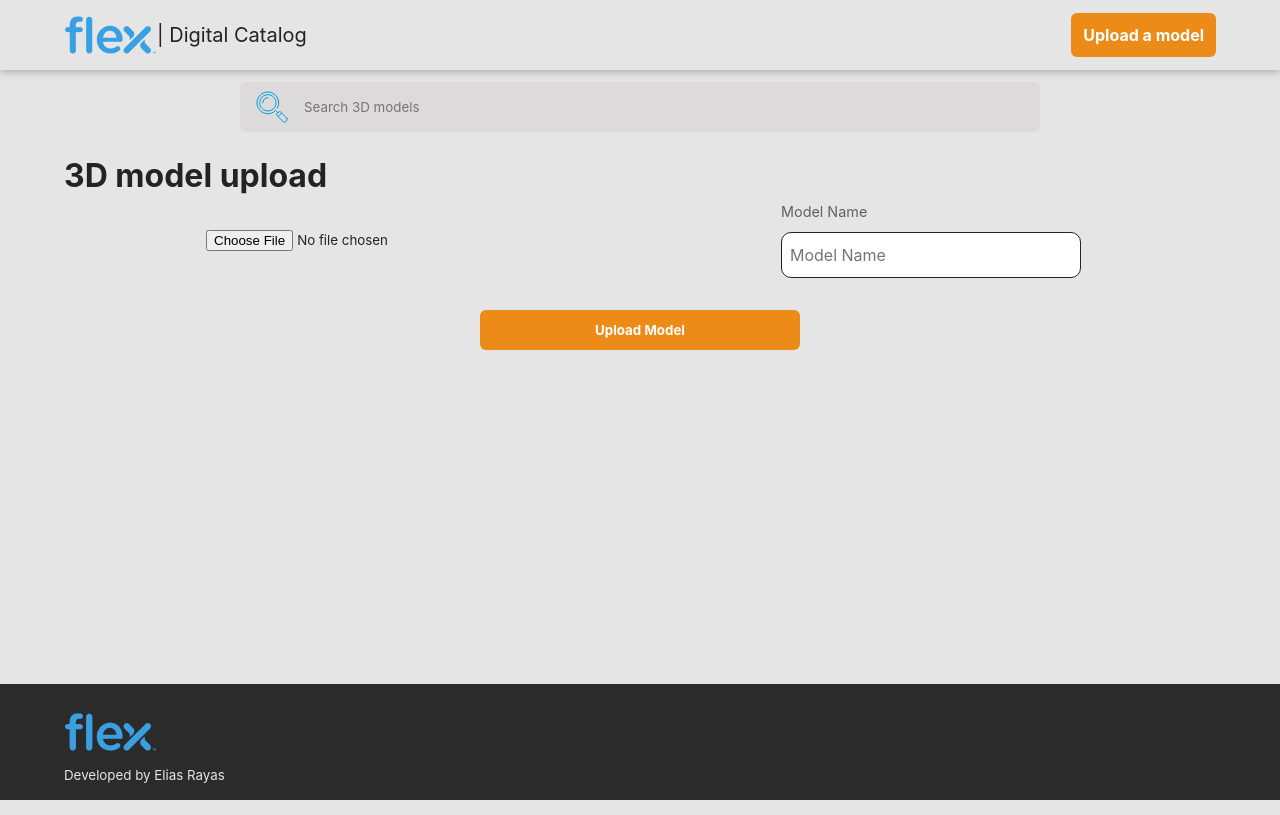
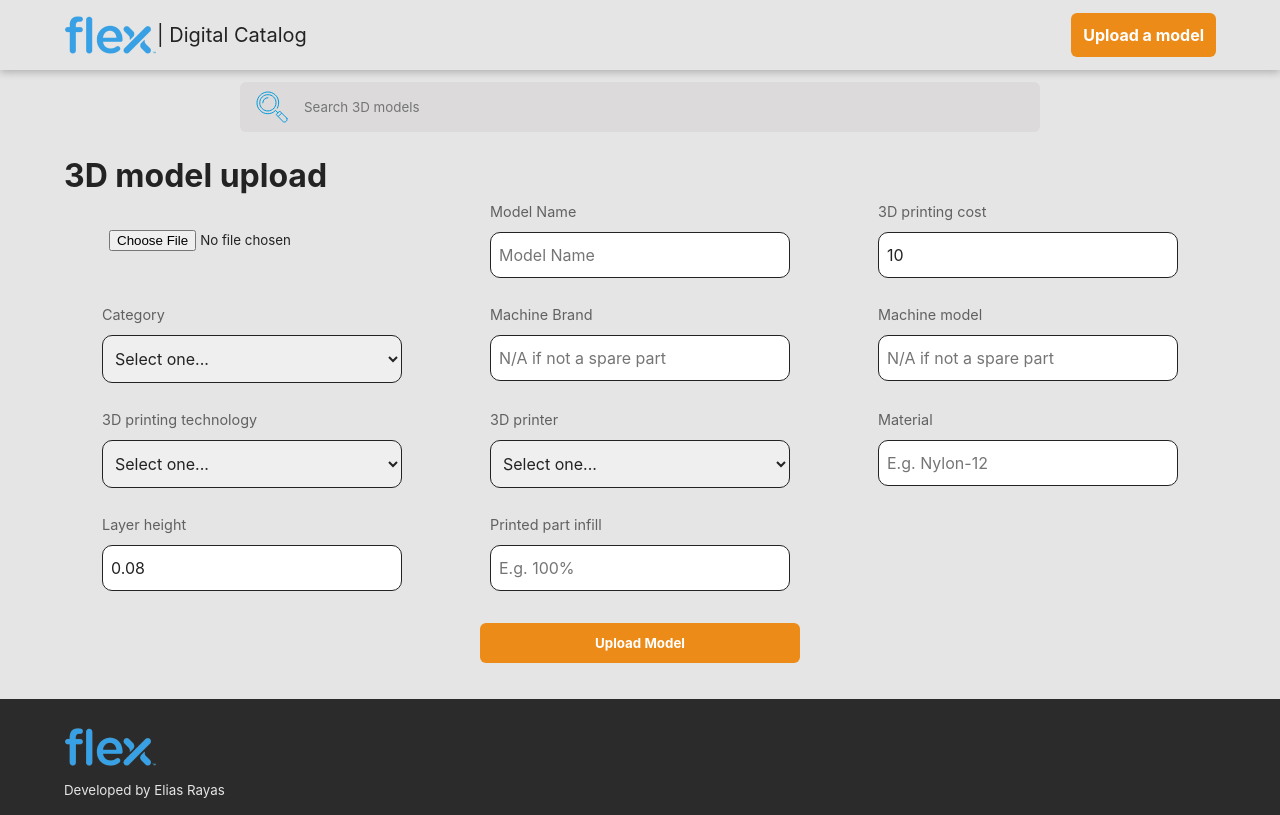
Before and after one commit to pihiwatari/digital-catalog-react, a React (Create React App) app: page /upload in a window 1280 px wide. Built offline with nearby package versions, Linux system fonts and the light colour scheme.

Commit message:
Working on form validation and data uploading, next is conditional dropdown

```diff
--- a/db.json
+++ b/db.json
@@ -5,74 +5,48 @@
       "name": "Test model 1",
       "price": 15.25,
       "uploadedOn": "2018-03-19T22:25:36Z",
-      "modelSpecs": [
-        {
-          "title": "Category",
-          "value": "Spare parts"
-        },
-        {
-          "title": "Brand and machine model",
-          "value": "Flex - Raspberry Pie"
-        },
-        {
-          "title": "Material",
-          "value": "HP 3D PA12"
-        },
-        {
-          "title": "3D printer",
-          "value": "HP 3D 4200"
-        },
-        {
-          "title": "3D printing technology",
-          "value": "Multi Jet Fusion"
-        },
-        {
-          "title": "Layer height",
-          "value": 0.08
-        },
-        {
-          "title": "Model infill",
-          "value": 100
-        }
-      ],
-      "modelURL": "model1.stl"
+      "category": "Spare parts",
+      "brand": "Flex",
+      "machineModel": "Raspberry pie",
+      "material": "HP 3D PA12",
+      "printer": "HP 3D 4200",
+      "technology": "Multi Jet Fusion",
+      "layerHeight": 0.08,
+      "modelInfill": 100,
+      "modelURL": "model.stl"
     },
     {
       "id": 2,
       "name": "Test model 2",
-      "price": 44.55,
-      "uploadedOn": "2020-02-15T01:55:46Z",
-      "modelSpecs": [
-        {
-          "title": "Category",
-          "value": "End-use parts"
-        },
-        {
-          "title": "Brand and machine model",
-          "value": "Nano machines"
-        },
-        {
-          "title": "Material",
-          "value": "PLA"
-        },
-        {
-          "title": "3D printer",
-          "value": "Fortus 400mc"
-        },
-        {
-          "title": "3D printing technology",
-          "value": "FDM - Fused Deposition Modeling"
-        },
-        {
-          "title": "Layer height",
-          "value": 0.2
-        },
-        {
-          "title": "Model infill",
-          "value": 25
-        }
-      ],
+      "price": 15.25,
+      "uploadedOn": "2018-03-19T22:25:36Z",
+      "category": "Spare parts",
+      "brand": "Flex",
+      "machineModel": "Raspberry pie",
+      "material": "HP 3D PA12",
+      "printer": "HP 3D 4200",
+      "technology": "Multi Jet Fusion",
+      "layerHeight": 0.08,
+      "modelInfill": 100,
       "modelURL": "model2.stl"
+    },
+    {
+      "name": "potato.stl",
+      "price": "15.27",
+      "category": "Jigs & fixtures",
+      "brand": "N/A",
+      "machineModel": "N/A",
+      "technology": "",
+      "printer": "",
+      "material": "Nylon12",
+      "layerHeight": "0.08",
+      "modelInfill": "100",
+      "printingTechnology": "Multi Jet Fusion",
+      "printerModel": "HP 3D 4200",
+      "infill": "100",
+      "uploadedOn": "2022-08-18T01:54:22.578Z",
+      "modelURL": "1660787662565-951282693.stl",
+      "id": 3
     }
   ]
 }
--- a/src/components/render3dModel/Render3dModel.js
+++ b/src/components/render3dModel/Render3dModel.js
@@ -1,17 +1,37 @@
-import React, { Suspense } from "react";
-import { Canvas } from "@react-three/fiber";
-import { Environment, OrbitControls } from "@react-three/drei";
+import React, { useRef } from "react";
+import { Canvas, useLoader } from "@react-three/fiber";
+import { Environment, OrbitControls, Bounds } from "@react-three/drei";
+import { STLLoader } from "three/examples/jsm/loaders/STLLoader";
 
-export default function Render3dModel({ modelData }) {
+function Model(props) {
+  // Access to 3D mesh to future manipulations
+  const ref = useRef();
+
+  const geo = useLoader(STLLoader, props.url);
+
   return (
-    <div>
-      <Canvas>
-        <Suspense fallback={null}>
-          <primitive object={modelData} scale={0.4} />
-          <OrbitControls />
-          <Environment preset="sunset" background />
-        </Suspense>
-      </Canvas>
-    </div>
+    <Bounds fit>
+      <mesh
+        {...props}
+        ref={ref}
+        scale={1.0}
+        position={[0, 0, 0]}
+        geometry={geo}
+      >
+        <meshStandardMaterial color="hotpink" />
+      </mesh>
+    </Bounds>
   );
 }
+
+export default function Render3dModel({ url }) {
+  return (
+    <>
+      <Canvas camera={{ fov: 75, near: 0.1, far: 1000, position: [0, 10, 20] }}>
+        <Model url={url} />
+        <OrbitControls />
+        <Environment preset="sunset" background />
+      </Canvas>
+    </>
+  );
+}
--- a/src/layouts/modelDetailDisplay/ModelDetailDisplay.js
+++ b/src/layouts/modelDetailDisplay/ModelDetailDisplay.js
@@ -1,29 +1,24 @@
-import React, { useEffect, useState } from "react";
+import React from "react";
 import useWindowWidth from "../../hooks/useWindowWidth";
 import Render3dModel from "../../components/render3dModel/Render3dModel";
-import ModelSpec from "../../components/modelSpec/ModelSpec";
-import { useLoader } from "@react-three/fiber";
-import { STLLoader } from "three/examples/jsm/loaders/STLLoader";
+// import ModelSpec from "../../components/modelSpec/ModelSpec";
 import "./ModelDetailDisplay.css";
 
 export default function ModelDetailDisplay({ model }) {
+  const { name, modelURL, uploadedOn } = model;
+
   // width management to show and hide elements
   const showText = useWindowWidth();
-
-  // get model URL
-  const url = "http://localhost:3003/files/" + model.modelURL;
-  // convert URL to geoemtry using loaders.
-  const geometry = useLoader(STLLoader, url);
 
   return (
     <article className="model__display">
       <div className="display__render">
-        <Render3dModel modelData={geometry} />
+        <Render3dModel url={"http://localhost:3003/files/" + modelURL} />
       </div>
       <div className="model__data-container">
         <div className="data__title-container">
-          <h2>{model.name || "No name"}</h2>
-          {showText && <span>| {Date(model.uploadedOn)} </span>}
+          <h2>{name || "No name"}</h2>
+          {showText && <span>| {Date(uploadedOn)} </span>}
         </div>
         <ul className="data__specs-list">
           {/* {modelSpecs.map((item, key) => {
--- a/src/pages/uploadForm/UploadForm.js
+++ b/src/pages/uploadForm/UploadForm.js
@@ -1,46 +1,22 @@
 import React from "react";
 import { Formik, Form } from "formik";
-// import * as Yup from "yup";
-// import SelectInput from "../../components/inputs/SelectInput";
+import SelectInput from "../../components/inputs/SelectInput";
 import TextInput from "../../components/inputs/TextInput";
+import { schemaOptions, formSchema } from "../../utils/formSchema";
 import "./UploadForm.css";
-
-// const formSchema = Yup.object().shape({
-//   modelName: Yup.string()
-//     .max(50, "Model name length muest be 50 characters or less")
-//     .required("Required"),
-//   category: Yup.string()
-//     .oneOf(["Spare parts", "End-use parts", "Jigs & fixtures"])
-//     .required(),
-//   brand: Yup.string().required("Required"),
-//   machineModel: Yup.string().required("Required"),
-//   printingTechnology: Yup.string().oneOf([
-//     "Multi Jet Fusion",
-//     "FDM",
-//     "PolyJet",
-//   ]),
-//   printerModel: Yup.string().oneOf([
-//     "HP 3D 4200",
-//     "Ultimaker S5",
-//     "Objet J750",
-//   ]),
-//   material: Yup.string().required(),
-//   layerHeight: Yup.number(),
-//   infill: Yup.number(),
-//   file: Yup.mixed().required(),
-// });
 
 export default function uploadForm() {
   let initialValues = {
-    modelName: "",
-    // category: "",
-    // brand: "",
-    // machineModel: "",
-    // printingTechnology: "",
-    // printerModel: "",
-    // material: "",
-    // layerHeight: 0.08,
-    // infill: 0,
+    name: "",
+    price: 10.0,
+    category: "",
+    brand: "",
+    machineModel: "",
+    technology: "",
+    printer: "",
+    material: "",
+    layerHeight: 0.08,
+    modelInfill: 100,
     file: null,
   };
 
@@ -49,7 +25,7 @@ export default function uploadForm() {
       <h1 className="form-title">3D model upload</h1>
       <Formik
         initialValues={initialValues}
-        // validationSchema={formSchema}
+        validationSchema={formSchema}
         onSubmit={(values, actions) => {
           console.log("submitting...");
 
@@ -89,7 +65,7 @@ export default function uploadForm() {
             let file = e.target.files[0];
             if (file) {
               setFieldValue("file", file);
-              setFieldValue("modelName", file.name);
+              setFieldValue("name", file.name);
             }
           };
 
@@ -107,15 +83,21 @@ export default function uploadForm() {
                 />
                 <TextInput
                   label="Model Name"
-                  name="modelName"
+                  name="name"
                   placeholder="Model Name"
                   type="text"
                 />
-                {/* <SelectInput label="Category" name="category">
+                <TextInput
+                  label="3D printing cost"
+                  name="price"
+                  placeholder="$9.99"
+                  type="number"
+                />
+                <SelectInput label="Category" name="category">
                   <option>Select one...</option>
-                  <option>Spare parts</option>
-                  <option>End-use parts</option>
-                  <option>Jigs & fixtures</option>
+                  {schemaOptions.categories.map((category) => {
+                    return <option>{category}</option>;
+                  })}
                 </SelectInput>
                 <TextInput
                   label="Machine Brand"
@@ -134,15 +116,15 @@ export default function uploadForm() {
                   name="printingTechnology"
                 >
                   <option>Select one...</option>
-                  <option>Multi Jet Fusion</option>
-                  <option>FDM</option>
-                  <option>Poly Jet</option>
+                  {schemaOptions.technologies.map((technology) => {
+                    return <option>{technology}</option>;
+                  })}
                 </SelectInput>
                 <SelectInput label="3D printer" name="printerModel">
                   <option>Select one...</option>
-                  <option>HP 3D 4200</option>
-                  <option>Ultimaker S5</option>
-                  <option>Objet J750</option>
+                  {schemaOptions.printers.map((printer) => {
+                    return <option>{printer}</option>;
+                  })}
                 </SelectInput>
                 <TextInput
                   label="Material"
@@ -162,7 +144,7 @@ export default function uploadForm() {
                   placeholder="E.g. 100%"
                   type="number"
                   step=".01"
-                /> */}
+                />
               </div>
               <button className="form-submit" type="submit">
                 Upload Model
--- /dev/null
+++ b/src/utils/formSchema.js
@@ -0,0 +1,35 @@
+import * as Yup from "yup";
+
+export const schemaOptions = {
+  categories: [
+    "Spare parts",
+    "End-use parts",
+    "Jigs & fixtures",
+    "Functional prototype",
+    "Concept model",
+  ],
+  technologies: ["Multi Jet Fusion", "FDM / FFF", "PolyJet", "SLA"],
+  printers: [
+    "HP 3D 4200",
+    "Fortus 400mc",
+    "Ultimaker S5",
+    "Formlabs Form 2",
+    "J750",
+    "Objet500",
+  ],
+};
+
+export const formSchema = Yup.object().shape({
+  name: Yup.string()
+    .max(50, "Model name length muest be 50 characters or less")
+    .required("Required"),
+  category: Yup.string().oneOf(schemaOptions.categories).required(),
+  brand: Yup.string().required("Required"),
+  machineModel: Yup.string().required("Required"),
+  technology: Yup.string().oneOf(schemaOptions.technologies),
+  printer: Yup.string().oneOf(schemaOptions.printers),
+  material: Yup.string().required(),
+  layerHeight: Yup.number(),
+  infill: Yup.number(),
+  file: Yup.mixed().required(),
+});
```
Also changed, not shown: server.js (+6 -1 lines).
